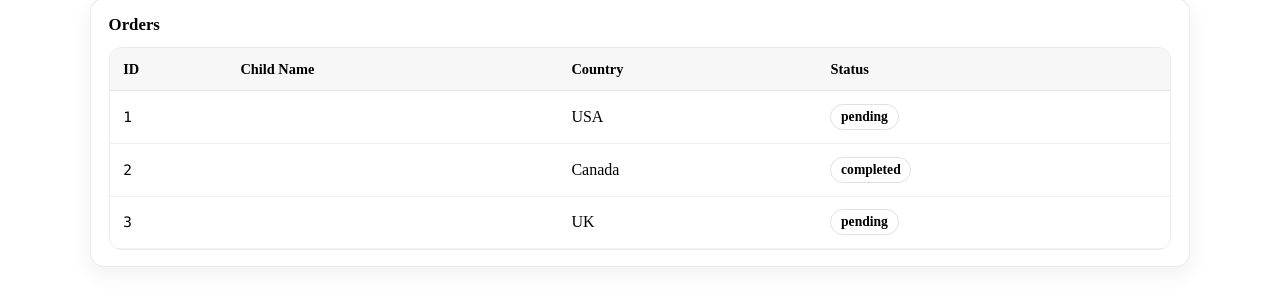
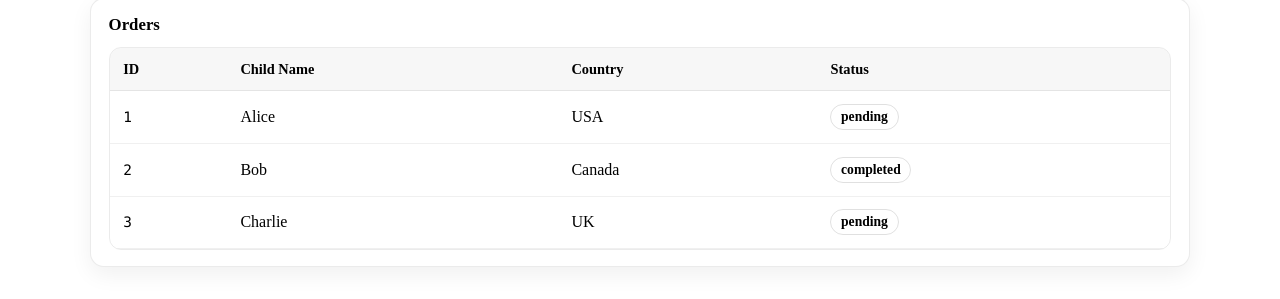
Before and after one commit to SvetlinGG/Santa-s_Workshop_Dashboard, a React (Vite) app: page /orders in a window 1280 px wide. Shown: the part 308-607 px from the top of the page. Built offline with nearby package versions, Linux system fonts and the light colour scheme.

Commit message:
fix the issue for orders

```diff
--- a/src/components/orders/OrderItem.jsx
+++ b/src/components/orders/OrderItem.jsx
@@ -3,7 +3,7 @@ export default function OrderItem({ order }){
     return (
         <tr>
             <td className="mono">{order.id}</td>
-            <td>{order.childName}</td>
+            <td>{order.child}</td>
             <td>{order.country}</td>
             <td>
                 <span className={`pill ${String(order.status).toLowerCase()}`}>
```
